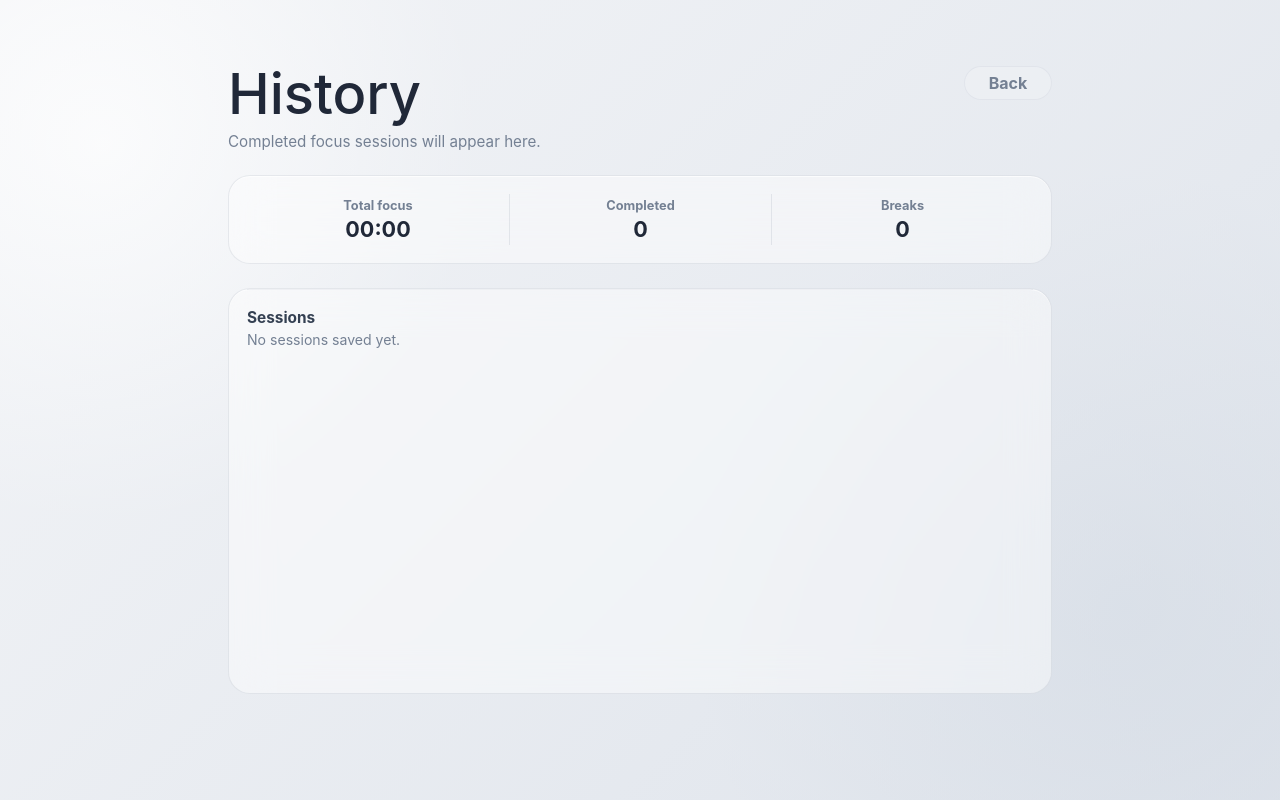
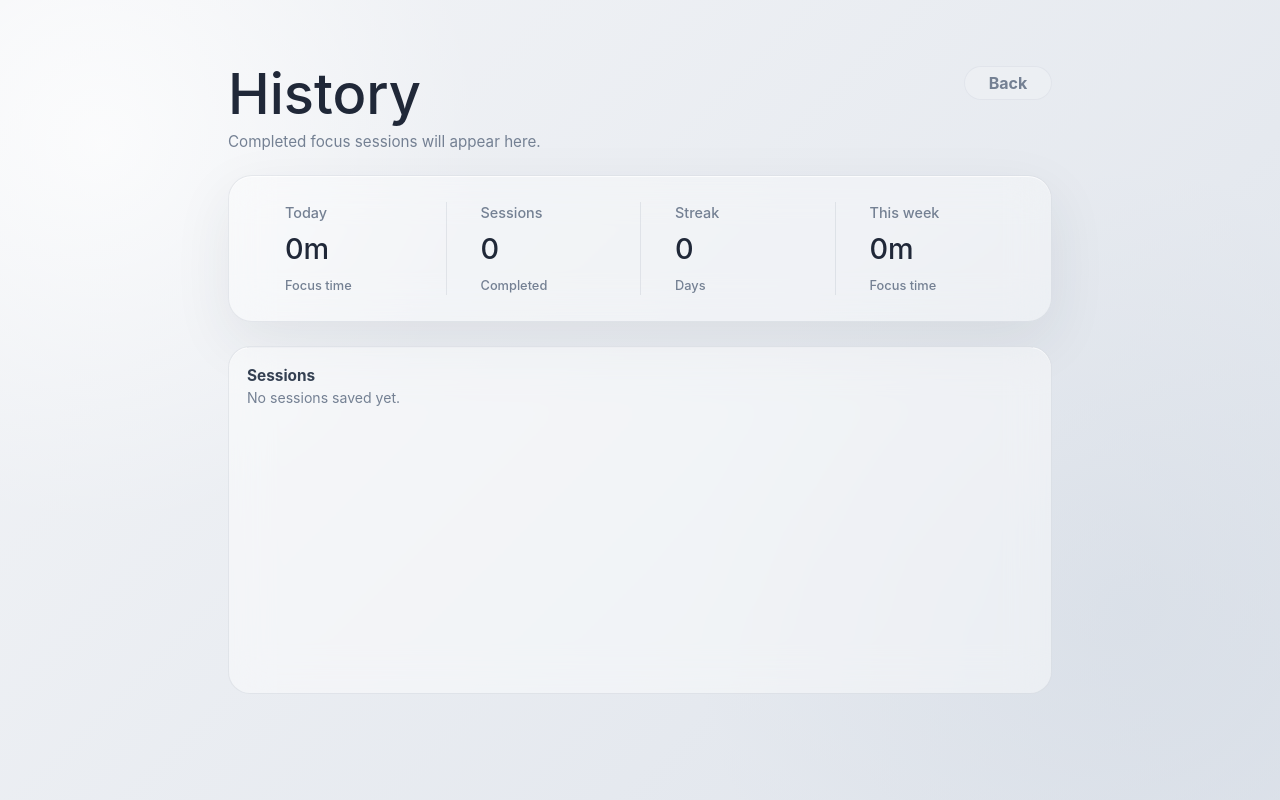
Before and after one commit to ditafy/float-timer, a React (Vite) app: page / in a window 1280 px wide. Both pictures are taken after a click on the button "View". Built offline with nearby package versions, Linux system fonts and the light colour scheme.

Commit message:
finish UI polish

```diff
--- a/src/app/App.tsx
+++ b/src/app/App.tsx
@@ -24,6 +24,38 @@ const DEFAULT_CONFIG: TimerConfig = {
 
 function createSessionId(): string {
   return crypto.randomUUID?.() ?? `${Date.now()}-${Math.random().toString(36).slice(2)}`;
+}
+
+function getDateKey(date: Date): string {
+  const year = date.getFullYear();
+  const month = String(date.getMonth() + 1).padStart(2, '0');
+  const day = String(date.getDate()).padStart(2, '0');
+  return `${year}-${month}-${day}`;
+}
+
+function getStartOfDay(date: Date): Date {
+  const start = new Date(date);
+  start.setHours(0, 0, 0, 0);
+  return start;
+}
+
+function getStartOfWeek(date: Date): Date {
+  const start = getStartOfDay(date);
+  const daysSinceMonday = (start.getDay() + 6) % 7;
+  start.setDate(start.getDate() - daysSinceMonday);
+  return start;
+}
+
+function formatStatDuration(totalSeconds: number): string {
+  const safeSeconds = Math.max(0, Math.floor(totalSeconds));
+  const hours = Math.floor(safeSeconds / 3600);
+  const minutes = Math.floor((safeSeconds % 3600) / 60);
+
+  if (hours > 0) {
+    return `${hours}h ${String(minutes).padStart(2, '0')}m`;
+  }
+
+  return `${minutes}m`;
 }
 
 export function App() {
@@ -112,13 +144,28 @@ export function App() {
 
   const formDisabled = timer.snapshot.status === 'running' || timer.snapshot.status === 'paused';
   const stats = useMemo(() => {
-    const totalFocusSeconds = sessions.reduce((total, session) => total + session.actualDurationSeconds, 0);
-    const breaksStarted = sessions.filter((session) => session.breakStarted).length;
+    const todayKey = getDateKey(new Date());
+    const startOfWeek = getStartOfWeek(new Date());
+    const sessionDays = new Set(sessions.map((session) => getDateKey(new Date(session.endedAt))));
+    const todayFocusSeconds = sessions
+      .filter((session) => getDateKey(new Date(session.endedAt)) === todayKey)
+      .reduce((total, session) => total + session.actualDurationSeconds, 0);
+    const weekFocusSeconds = sessions
+      .filter((session) => new Date(session.endedAt) >= startOfWeek)
+      .reduce((total, session) => total + session.actualDurationSeconds, 0);
+    let streakDays = 0;
+    const streakDate = getStartOfDay(new Date());
+
+    while (sessionDays.has(getDateKey(streakDate))) {
+      streakDays += 1;
+      streakDate.setDate(streakDate.getDate() - 1);
+    }
 
     return {
-      focusTime: formatDuration(totalFocusSeconds),
+      todayFocusTime: formatStatDuration(todayFocusSeconds),
       completed: sessions.length,
-      breaksStarted,
+      streakDays,
+      weekFocusTime: formatStatDuration(weekFocusSeconds),
     };
   }, [sessions]);
 
@@ -183,17 +230,33 @@ export function App() {
           </div>
 
           <section className="stats-strip" aria-label="Focus stats">
-            <div>
-              <span>Total focus</span>
-              <strong>{stats.focusTime}</strong>
+            <div className="stats-item">
+              <span className="stat-label">
+                Today
+              </span>
+              <strong>{stats.todayFocusTime}</strong>
+              <small>Focus time</small>
             </div>
-            <div>
-              <span>Completed</span>
+            <div className="stats-item">
+              <span className="stat-label">
+                Sessions
+              </span>
               <strong>{stats.completed}</strong>
+              <small>Completed</small>
             </div>
-            <div>
-              <span>Breaks</span>
-              <strong>{stats.breaksStarted}</strong>
+            <div className="stats-item">
+              <span className="stat-label">
+                Streak
+              </span>
+              <strong>{stats.streakDays}</strong>
+              <small>Days</small>
+            </div>
+            <div className="stats-item">
+              <span className="stat-label">
+                This week
+              </span>
+              <strong>{stats.weekFocusTime}</strong>
+              <small>Focus time</small>
             </div>
           </section>
 
--- a/src/app/app.css
+++ b/src/app/app.css
@@ -272,35 +272,47 @@ select:disabled {
 
 .stats-strip {
   display: grid;
-  grid-template-columns: repeat(3, minmax(0, 1fr));
+  grid-template-columns: repeat(4, minmax(0, 1fr));
   gap: 0;
-  padding: 18px;
+  padding: 26px 22px;
+  border-radius: 24px;
+  background: rgb(255 255 255 / 34%);
+  box-shadow: 0 20px 58px rgb(39 48 65 / 8%), inset 0 1px 0 rgb(255 255 255 / 70%);
 }
 
-.stats-strip div {
+.stats-item {
   display: grid;
-  justify-items: center;
-  gap: 6px;
+  justify-items: start;
+  gap: 14px;
   min-width: 0;
-  padding: 4px 14px;
-  text-align: center;
+  padding: 2px 34px;
+  text-align: left;
 }
 
-.stats-strip div + div {
+.stats-item + .stats-item {
   border-left: 1px solid var(--line);
 }
 
-.stats-strip span {
+.stat-label {
+  display: inline-flex;
+  align-items: center;
+  gap: 12px;
   color: var(--muted);
-  font-size: 0.8rem;
-  font-weight: 740;
+  font-size: 0.90rem;
+  font-weight: 500;
 }
 
 .stats-strip strong {
   color: var(--ink);
-  font-size: 1.35rem;
-  font-weight: 740;
+  font-size: 1.8rem;
+  font-weight: 480;
   line-height: 1;
+}
+
+.stats-strip small {
+  color: var(--muted);
+  font-size: 0.80rem;
+  font-weight: 450;
 }
 
 .history-view {
@@ -607,7 +619,11 @@ select:disabled {
     grid-template-columns: 1fr;
   }
 
-  .stats-strip div + div {
+  .stats-item {
+    padding: 18px;
+  }
+
+  .stats-item + .stats-item {
     border-top: 1px solid var(--line);
     border-left: 0;
   }
```
